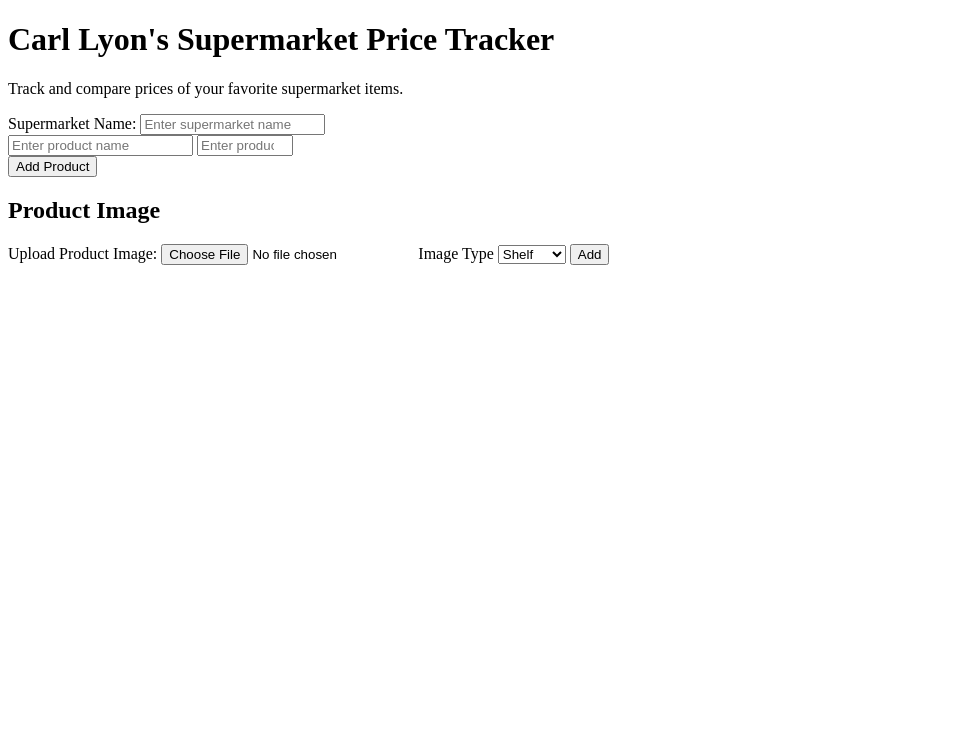
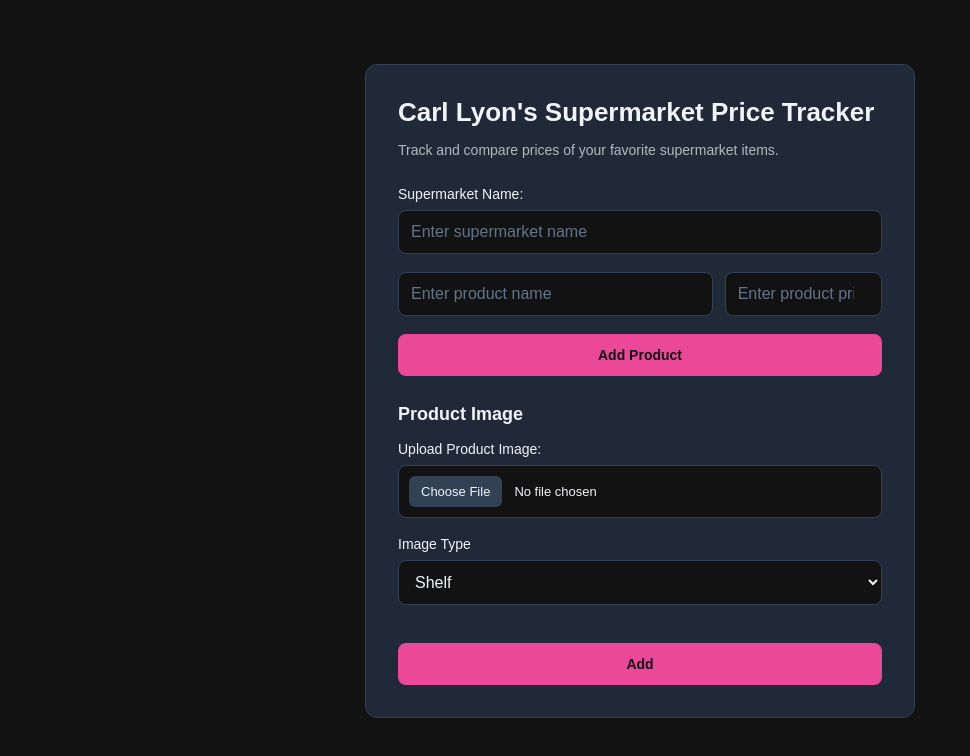
Before and after one commit to CarlLyon04/carl-lyon-supermarket-project-2026, a website: page public/index.html in a window 1280 px wide. Shown: the whole page, without its empty margins (0-970 px from the left). Drawn offline with Linux system fonts and the light colour scheme.

Commit message:
Implemented simple style to HTMl page

```diff
--- a/public/index.html
+++ b/public/index.html
@@ -5,7 +5,7 @@
     <meta charset="UTF-8">
     <meta name="viewport" content="width=device-width, initial-scale=1.0">
     <title>Carl Lyon's Supermarket Price Tracker</title>
-    <link rel="stylesheet" href="styles.css">
+    <link rel="stylesheet" href="style.css">
     <script src="script.js" defer></script>
 </head>
 
--- a/public/style.css
+++ b/public/style.css
@@ -0,0 +1,168 @@
+/* Colour Palette */
+:root {
+    --background: #121212;
+    --card: #1F2937;
+    --border: #334155;
+    --muted: #64748B;
+    --text: #F1F5F9;
+    --accent: #EC4899;
+}
+
+/* General Styling */
+* {
+    box-sizing: border-box;
+}
+
+body {
+    margin: 0;
+    padding: 24px;
+    min-height: 100vh;
+    font-family: Arial, sans-serif;
+    background-color: var(--background);
+    color: var(--text);
+}
+
+/* Main Form Container */
+main {
+    max-width: 550px;
+    margin: 40px auto;
+    padding: 32px;
+    background-color: var(--card);
+    border: 1px solid var(--border);
+    border-radius: 12px;
+}
+
+/* Headings */
+h1 {
+    margin: 0 0 10px;
+    font-size: 26px;
+    font-weight: 700;
+}
+
+h2 {
+    margin: 28px 0 16px;
+    font-size: 18px;
+    font-weight: 600;
+}
+
+p {
+    margin-bottom: 28px;
+    color: var(--text);
+    opacity: 0.7;
+    font-size: 14px;
+}
+
+/* Labels */
+label {
+    display: block;
+    margin-bottom: 8px;
+    font-size: 14px;
+    font-weight: 500;
+}
+
+/* Input Fields */
+input, select {
+    width: 100%;
+    padding: 12px;
+    margin-bottom: 18px;
+    background-color: var(--background);
+    color: var(--text);
+    border: 1px solid var(--border);
+    border-radius: 8px;
+    font: inherit;
+}
+
+input::placeholder {
+    color: var(--muted);
+}
+
+/* Input Focus */
+input:focus, select:focus {
+    outline: none;
+    border-color: var(--accent);
+    box-shadow: 0 0 0 2px #EC489933;
+}
+
+/* Product Rows */
+.product-row {
+    display: grid;
+    grid-template-columns: 2fr 1fr;
+    gap: 12px;
+}
+
+/* Image Input */
+input[type="file"] {
+    padding: 10px;
+    font-size: 13px;
+}
+
+input[type="file"]::file-selector-button {
+    padding: 8px 12px;
+    margin-right: 12px;
+    background-color: var(--border);
+    color: var(--text);
+    border: none;
+    border-radius: 6px;
+    cursor: pointer;
+}
+
+/* Buttons */
+button {
+    width: 100%;
+    padding: 13px;
+    background-color: var(--accent);
+    color: var(--background);
+    border: none;
+    border-radius: 8px;
+    font-size: 14px;
+    font-weight: 600;
+    cursor: pointer;
+    transition: 0.2s ease;
+}
+
+button:hover {
+    opacity: 0.85;
+}
+
+button:focus-visible {
+    outline: 2px solid var(--text);
+    outline-offset: 3px;
+}
+
+/* Add Product Button */
+#addProduct {
+    background-color: transparent;
+    color: var(--text);
+    border: 1px solid var(--border);
+}
+
+#addProduct:hover {
+    border-color: var(--accent);
+    color: var(--accent);
+}
+
+/* Submit Button */
+button[type="submit"] {
+    margin-top: 20px;
+}
+
+/* Mobile Responsiveness */
+@media (max-width: 480px) {
+    body {
+        padding: 16px;
+    }
+
+    main {
+        margin: 16px auto;
+        padding: 22px;
+    }
+
+    h1 {
+        font-size: 22px;
+    }
+
+    .product-row {
+        grid-template-columns: 1fr;
+        gap: 0;
+    }
+}
```
